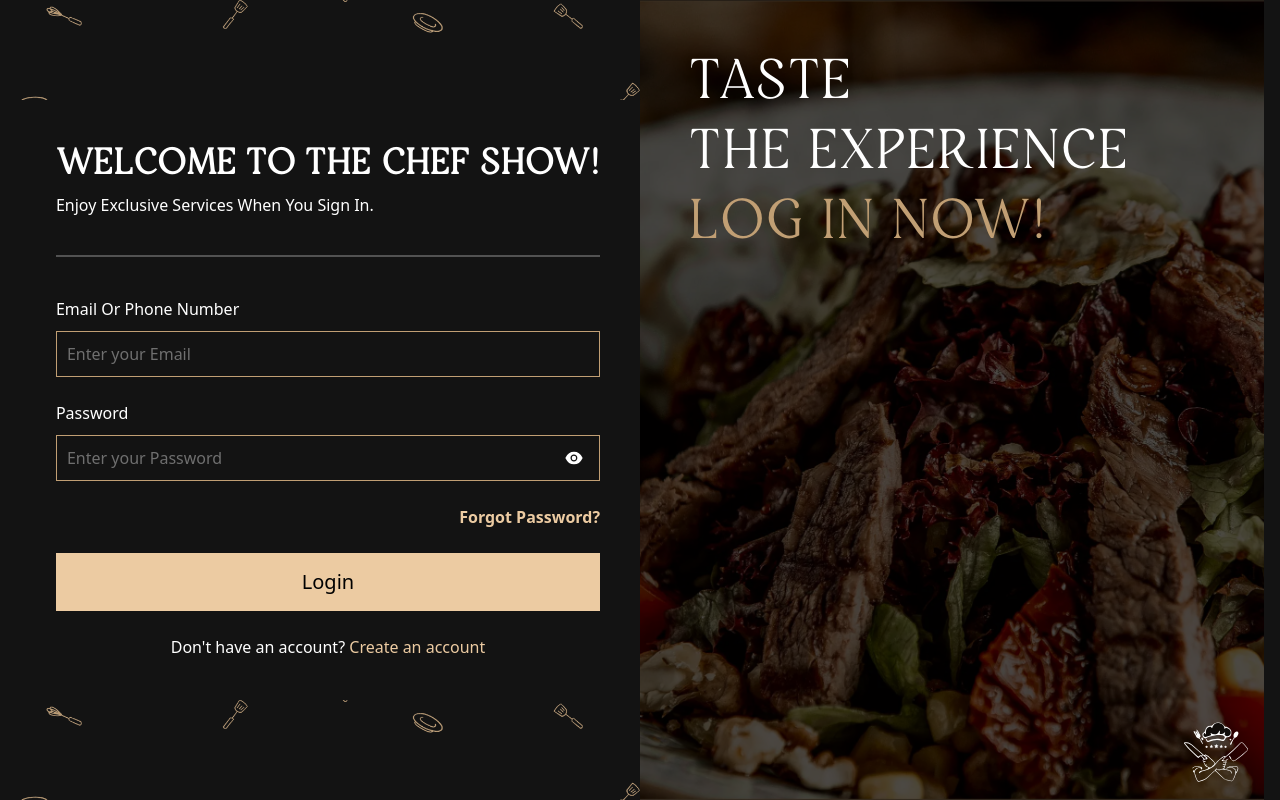
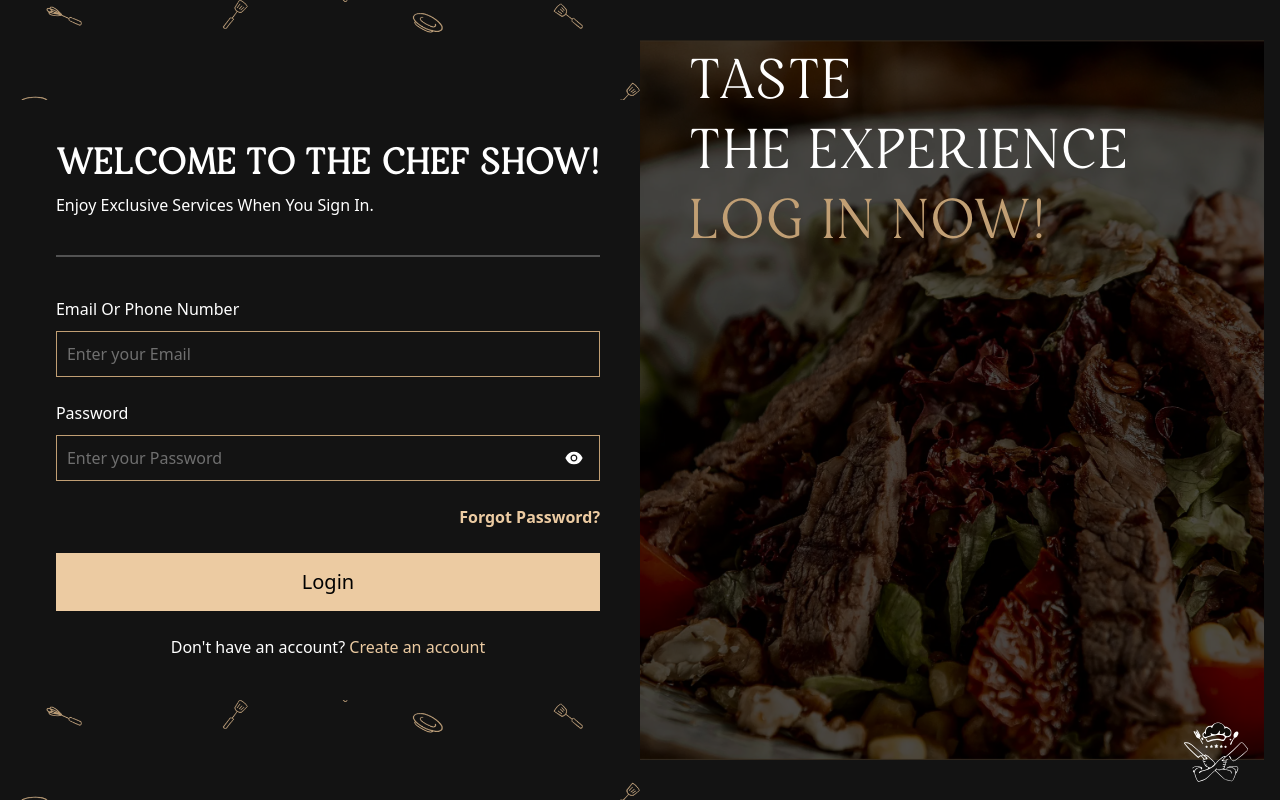
Before and after one commit to Safeya-Yasien/the-chef-show, a React (Vite) app: page /login in a window 1280 px wide. Built offline with nearby package versions, Linux system fonts and the light colour scheme.

Commit message:
update AuthBanner.tsx

```diff
--- a/src/components/authComponents/authBanner/AuthBanner.tsx
+++ b/src/components/authComponents/authBanner/AuthBanner.tsx
@@ -8,7 +8,7 @@ interface IAuthBannerProps {
 
 const AuthBanner = ({ imageSrc, heading }: IAuthBannerProps) => {
   return (
-    <div className="relative h-full w-full hidden md:block">
+    <div className="relative h-full w-full hidden md:block py-10">
       <img
         src={imageSrc}
         alt=""
@@ -17,7 +17,7 @@ const AuthBanner = ({ imageSrc, heading }: IAuthBannerProps) => {
       />
 
       {/* Overlay */}
-      <div className="absolute inset-0 bg-black bg-opacity-70"></div>
+      <div className="absolute inset-0 bg-black bg-opacity-70 top-10 bottom-10"></div>
 
       {/* Text on top */}
       <div className="absolute inset-0 p-[48px]">
```
